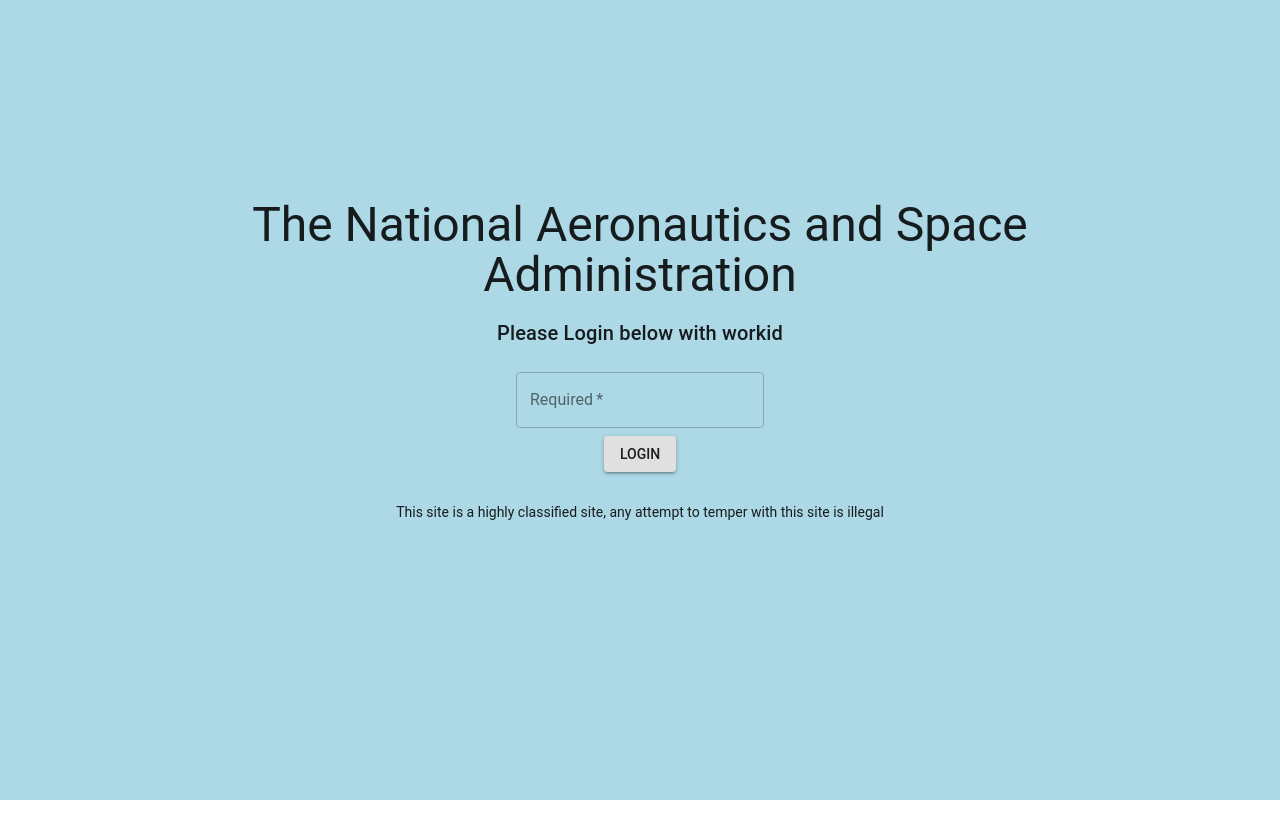
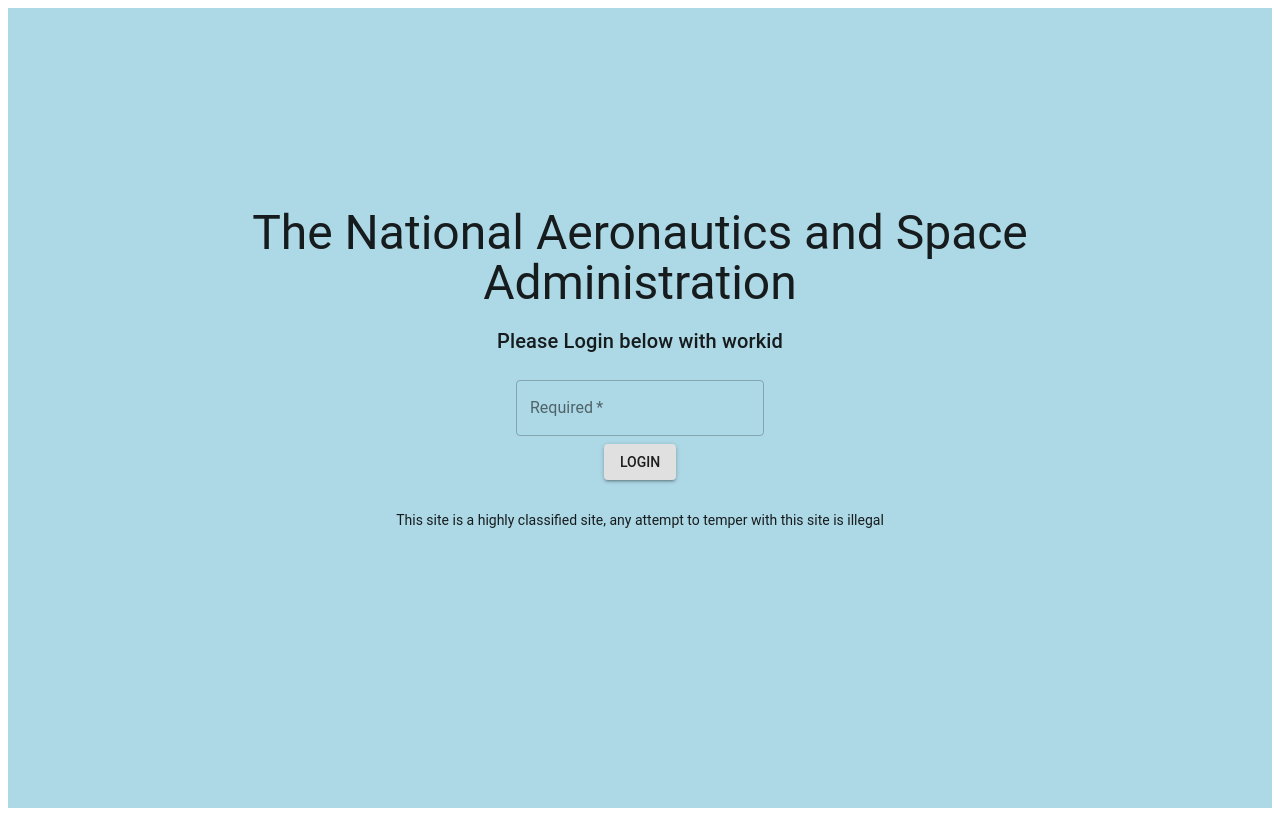
Before and after one commit to Andyluchina/csc261Project, a React (Create React App) app in the folder public_html/frontend/: page / in a window 1280 px wide. Built offline with nearby package versions, Linux system fonts and the light colour scheme.

Commit message:
should be working

```diff
--- a/public_html/frontend/src/index.js
+++ b/public_html/frontend/src/index.js
@@ -1,9 +1,7 @@
 import React from "react";
 import ReactDOM from "react-dom";
-import "./index.css";
-import App from "./App";
-import { BrowserRouter, Route, Link } from "react-router-dom";
-import { Switch } from "react-router";
+// import { BrowserRouter, Route, Link } from "react-router-dom";
+// import { Switch } from "react-router";
 import Login from "./Login";
 import MainPage from "./MainPage";
 
@@ -11,12 +9,7 @@
 
 ReactDOM.render(
   <div>
-    <BrowserRouter>
-      <Switch>
-        <Route path="/" exact component={Login} />
-        <Route path="/MainPage" exact component={MainPage} />
-      </Switch>
-    </BrowserRouter>
+    <Login />
   </div>,
   document.getElementById("root")
 );
```
Also changed, not shown: public_html/frontend/src/logo.svg (deleted), 17 other files (tests, documents, lock files or other folders).
